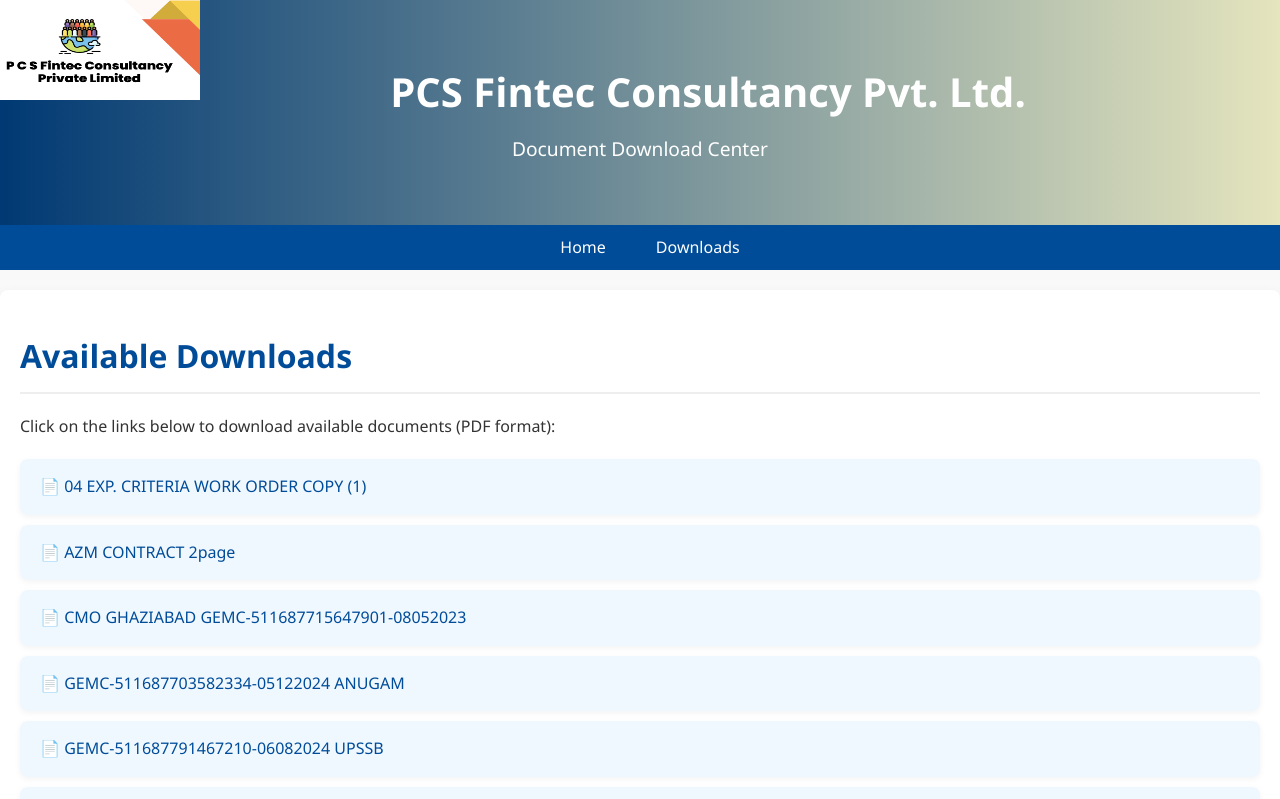
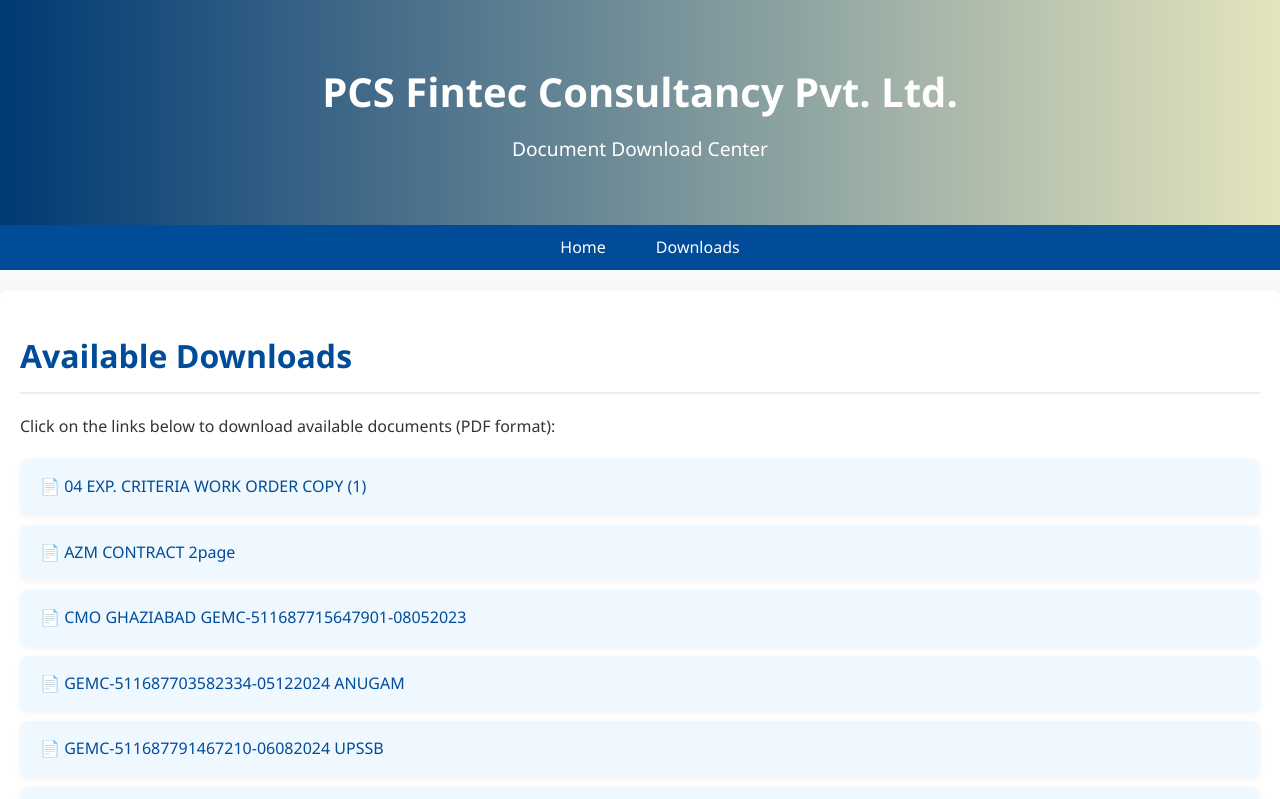
Before and after one commit to Lakshit1031/demo, a plain HTML site: page downloads.html in a window 1280 px wide. Shown: the top 799 px of the page. Drawn offline with Linux system fonts and the light colour scheme.

Commit message:
Update downloads.html

```diff
--- a/downloads.html
+++ b/downloads.html
@@ -5,7 +5,6 @@
   <meta name="viewport" content="width=device-width, initial-scale=1" />
   <title>Download Center | PCS Fintec</title>
   <link rel="stylesheet" href="style2.css" />
-  <img style="float: left;" src = "/logo.jpg" alt = "logo" height = 100px width = 200px >
 </head>
 <body>
   <header>
```
